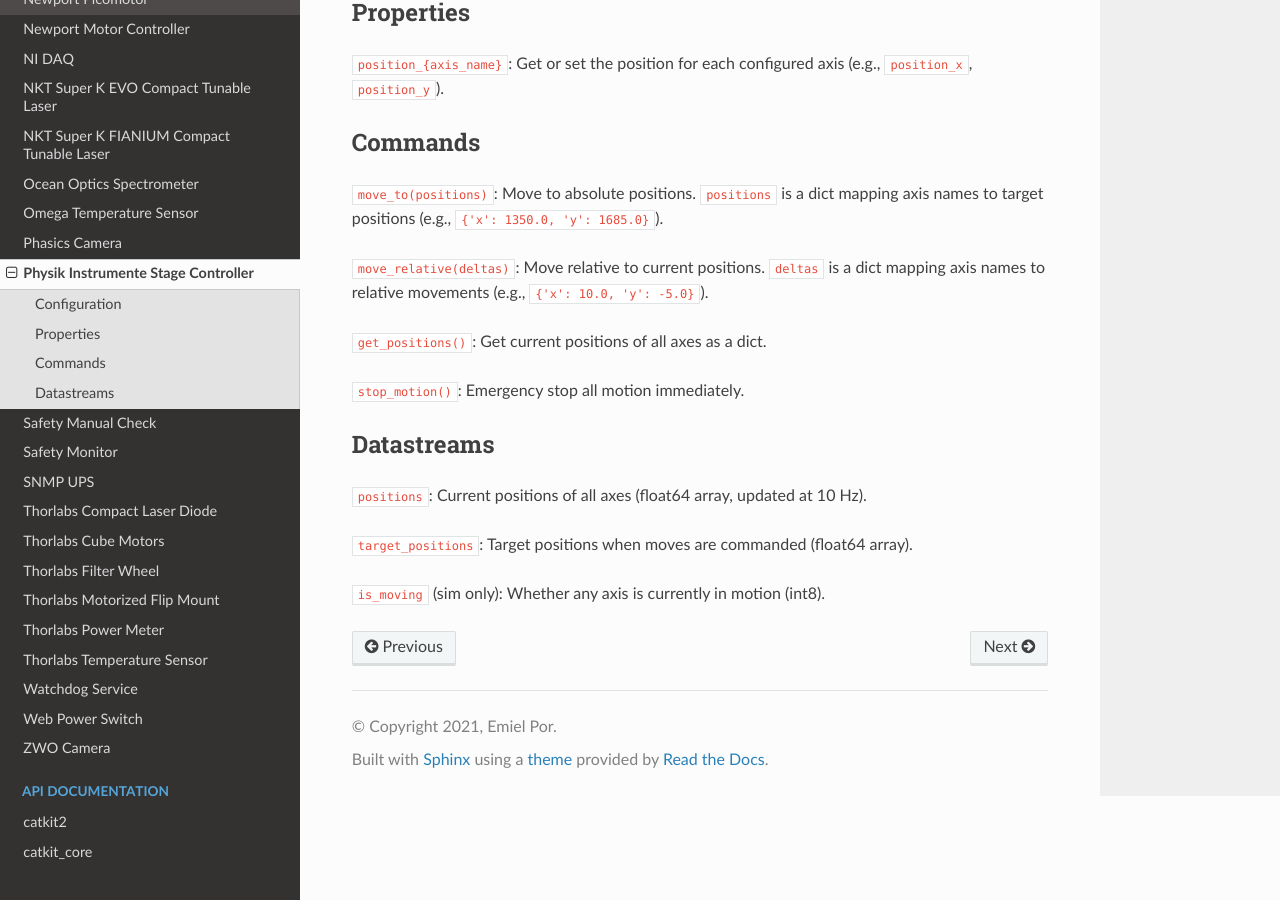
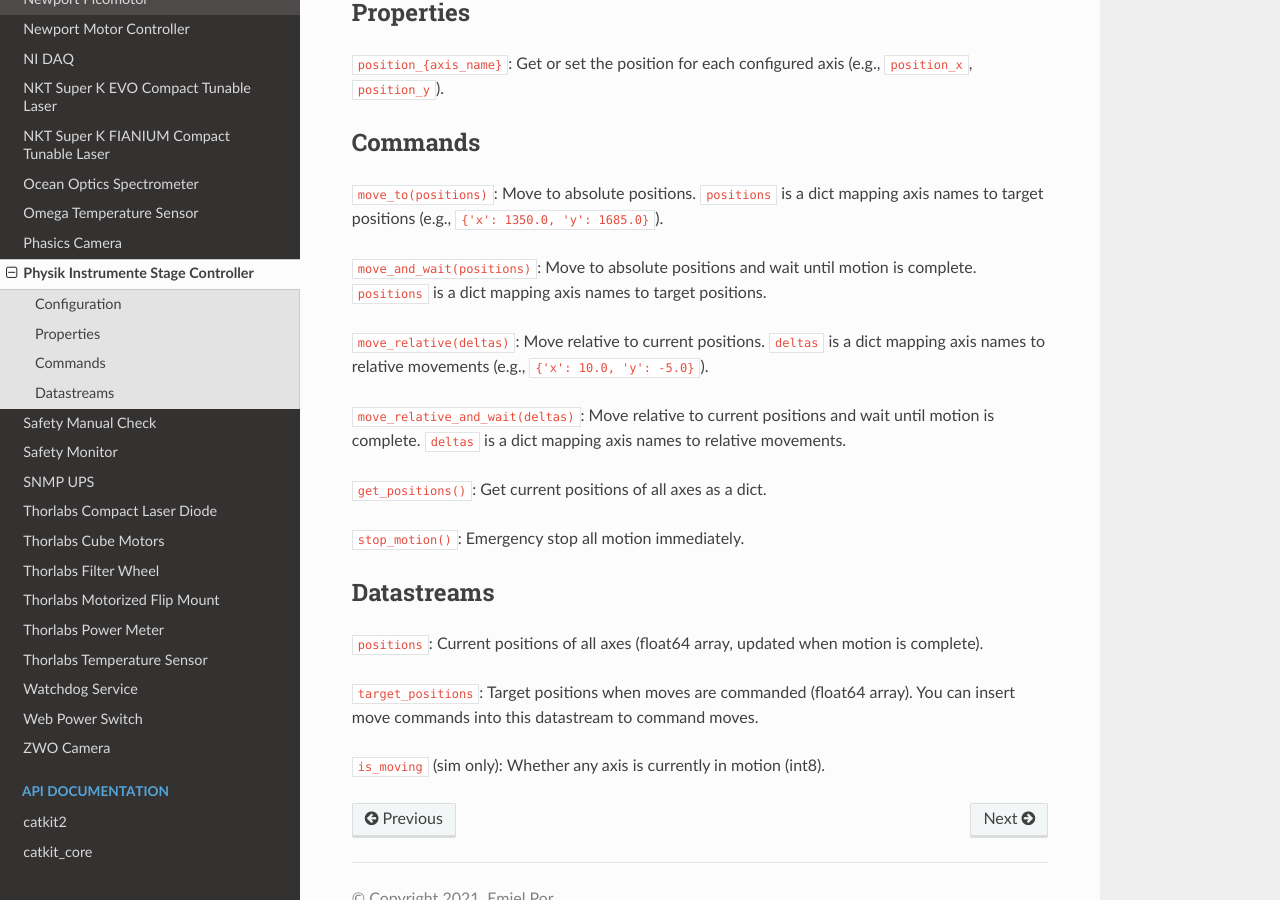
Before and after one commit to spacetelescope/catkit2, a Sphinx documentation site: the page built from docs/services/physik_stage_controller.rst, in a window 1280 px wide and 900 px high, scrolled down 747 px. Built offline with Sphinx 7.4.7 and the Read the Docs theme 3.1.0, drawn with Linux system fonts in a browser that asks for light colours.

Commit message:
updated doc page

```diff
--- a/docs/services/physik_stage_controller.rst
+++ b/docs/services/physik_stage_controller.rst
@@ -39,7 +39,11 @@
 --------
 ``move_to(positions)``: Move to absolute positions. ``positions`` is a dict mapping axis names to target positions (e.g., ``{'x': 1350.0, 'y': 1685.0}``).
 
+``move_and_wait(positions)``: Move to absolute positions and wait until motion is complete. ``positions`` is a dict mapping axis names to target positions.
+
 ``move_relative(deltas)``: Move relative to current positions. ``deltas`` is a dict mapping axis names to relative movements (e.g., ``{'x': 10.0, 'y': -5.0}``).
+
+``move_relative_and_wait(deltas)``: Move relative to current positions and wait until motion is complete. ``deltas`` is a dict mapping axis names to relative movements.
 
 ``get_positions()``: Get current positions of all axes as a dict.
 
@@ -47,8 +51,8 @@
 
 Datastreams
 -----------
-``positions``: Current positions of all axes (float64 array, updated at 10 Hz).
+``positions``: Current positions of all axes (float64 array, updated when motion is complete).
 
-``target_positions``: Target positions when moves are commanded (float64 array).
+``target_positions``: Target positions when moves are commanded (float64 array). You can insert move commands into this datastream to command moves.
 
 ``is_moving`` (sim only): Whether any axis is currently in motion (int8).
```
